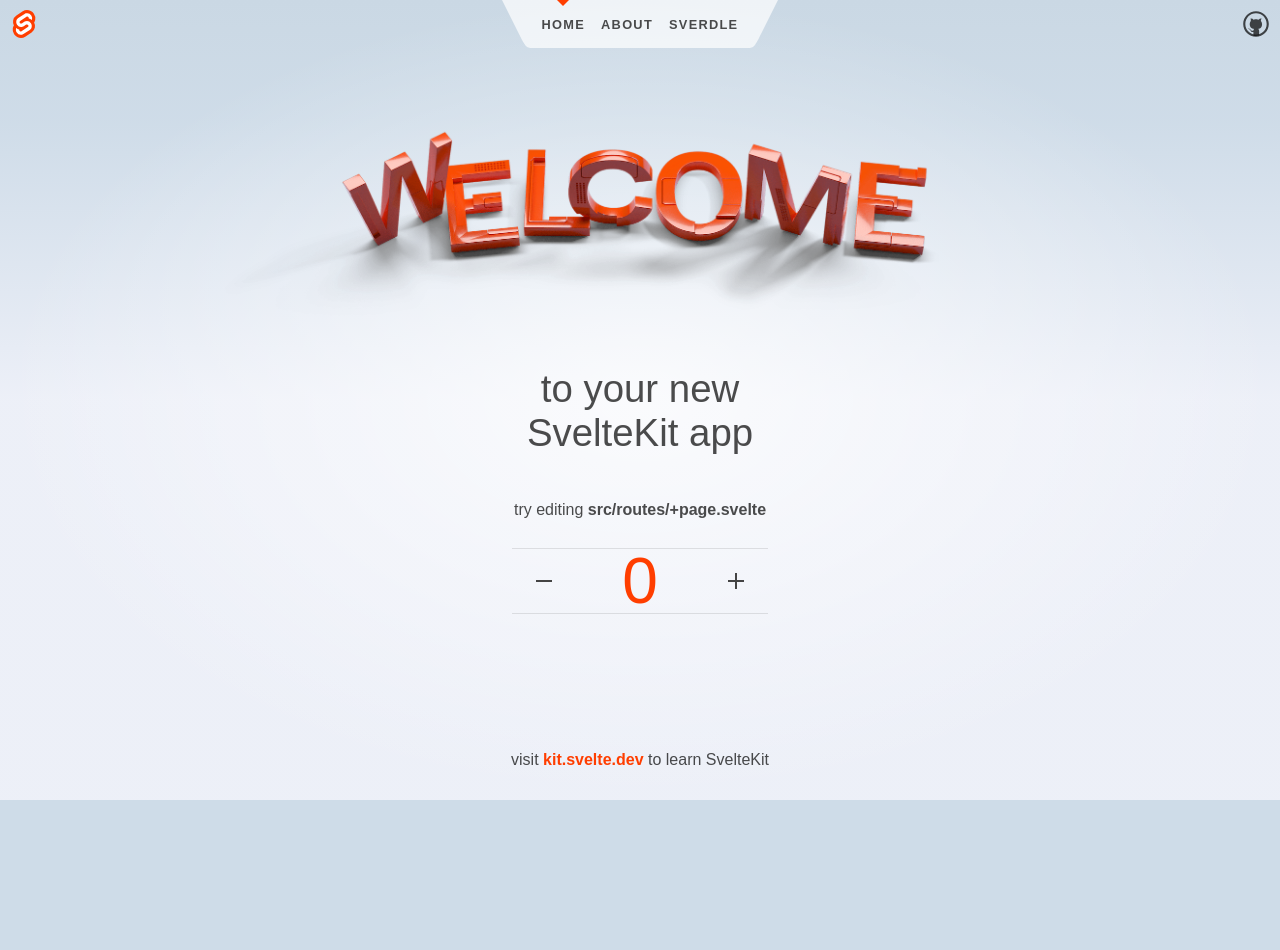
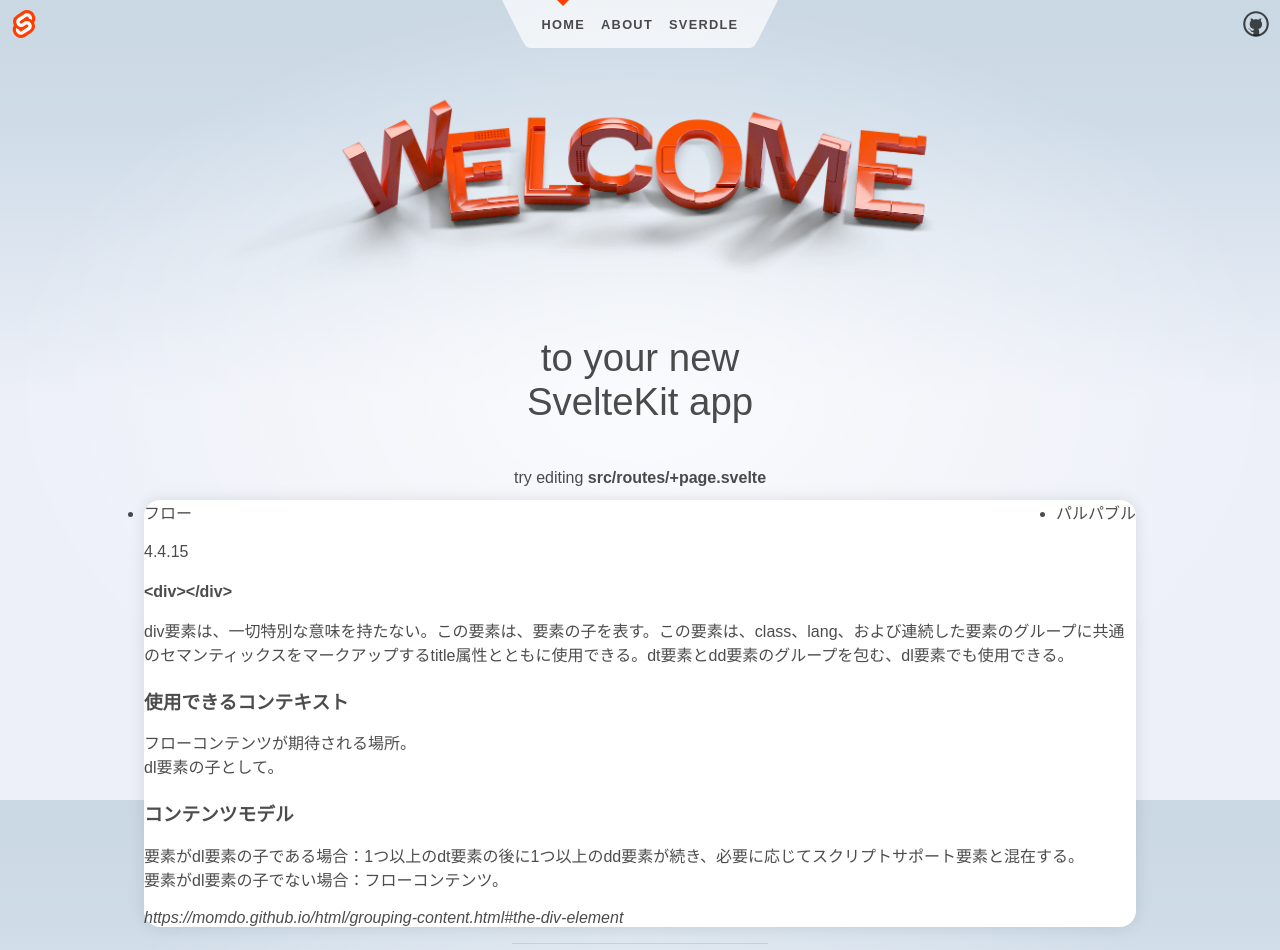
Before and after one commit to kagankan/html-card-game, a SvelteKit app: page / in a window 1280 px wide. Shown: the top 950 px of the page. Before the commit the page ends 800 px from the top, so only its background shows below. Built offline with nearby package versions, Linux system fonts and the light colour scheme.

Commit message:
コンポーネントディレクトリ作成

```diff
--- a/src/routes/+layout.svelte
+++ b/src/routes/+layout.svelte
@@ -1,5 +1,5 @@
 <script>
-	import Header from './Header.svelte';
+	import Header from './_components/Header.svelte';
 	import './styles.css';
 </script>
 
--- a/src/routes/+page.svelte
+++ b/src/routes/+page.svelte
@@ -1,7 +1,8 @@
 <script>
-	import Counter from './Counter.svelte';
+	import Counter from './_components/Counter.svelte';
 	import welcome from '$lib/images/svelte-welcome.webp';
 	import welcome_fallback from '$lib/images/svelte-welcome.png';
+	import Card from './_components/Card.svelte';
 </script>
 
 <svelte:head>
@@ -25,6 +26,7 @@
 		try editing <strong>src/routes/+page.svelte</strong>
 	</h2>
 
+	<Card title="test" description="test description" />
 	<Counter />
 </section>
 
--- /dev/null
+++ b/src/routes/_components/Card.svelte
@@ -0,0 +1,42 @@
+<script>
+	export let title = '';
+	export let description = '';
+</script>
+
+<section class="Card">
+	<ul class="Card__Categories">
+		<!-- <li>メタデータ</li> -->
+		<li class="category-flow">フロー</li>
+		<!-- <li>ヘディング</li> -->
+		<li class="category-palpable">パルパブル</li>
+	</ul>
+	<p>4.4.15</p>
+	<p><b>{'<div></div>'}</b></p>
+	<p class="description">
+		div要素は、一切特別な意味を持たない。この要素は、要素の子を表す。この要素は、class、lang、および連続した要素のグループに共通のセマンティックスをマークアップするtitle属性とともに使用できる。dt要素とdd要素のグループを包む、dl要素でも使用できる。
+	</p>
+	<div>
+		<h3>使用できるコンテキスト</h3>
+		<p>フローコンテンツが期待される場所。<br />dl要素の子として。</p>
+		<h3>コンテンツモデル</h3>
+		<p>
+			要素がdl要素の子である場合：1つ以上のdt要素の後に1つ以上のdd要素が続き、必要に応じてスクリプトサポート要素と混在する。<br
+			/>要素がdl要素の子でない場合：フローコンテンツ。
+		</p>
+	</div>
+	<cite>https://momdo.github.io/html/grouping-content.html#the-div-element</cite>
+</section>
+
+<style>
+	.Card {
+		background-color: #fff;
+		border-radius: 1rem;
+		box-shadow: 0 0 1rem rgba(0, 0, 0, 0.1);
+	}
+	.Card__Categories {
+		display: flex;
+		justify-content: space-between;
+		padding: 0;
+		margin: 0;
+	}
+</style>
```
Also changed, not shown: src/routes/_components/Counter.svelte (renamed from src/routes/Counter.svelte), src/routes/_components/Header.svelte (renamed from src/routes/Header.svelte).
